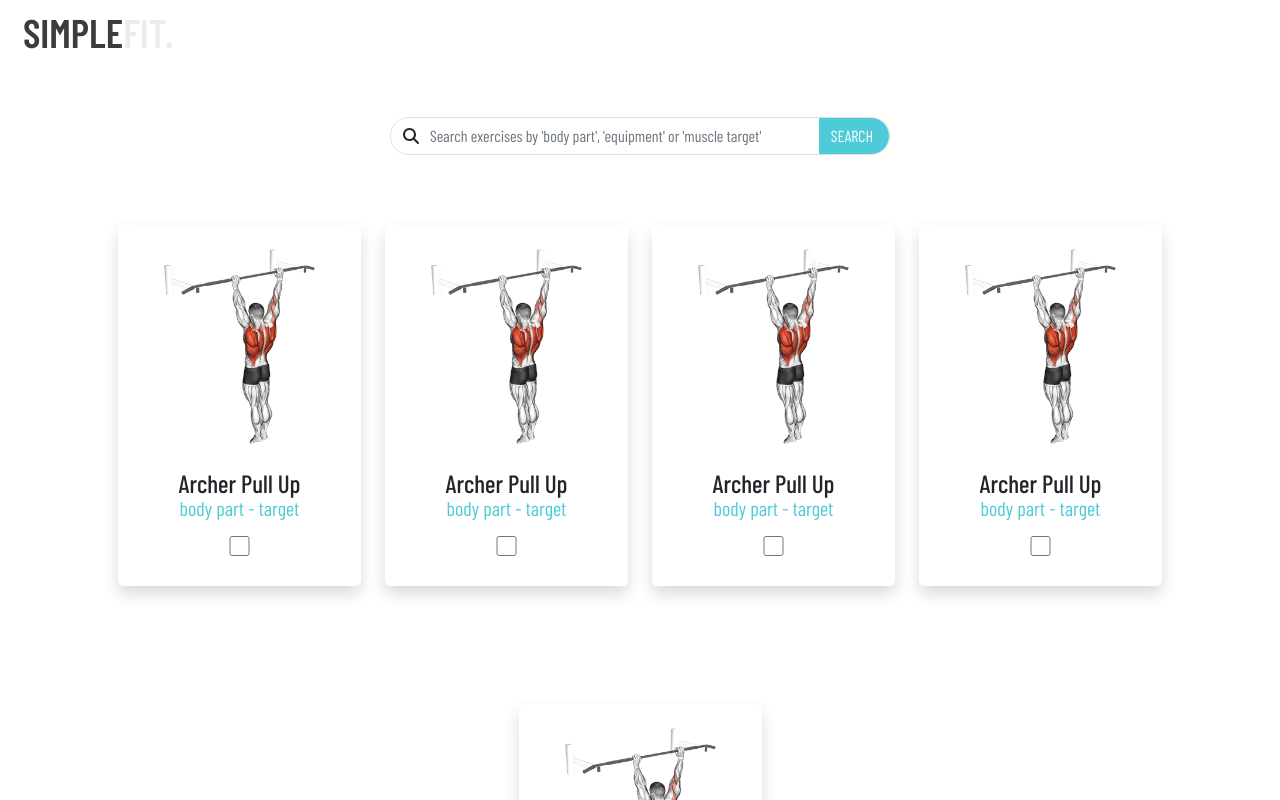
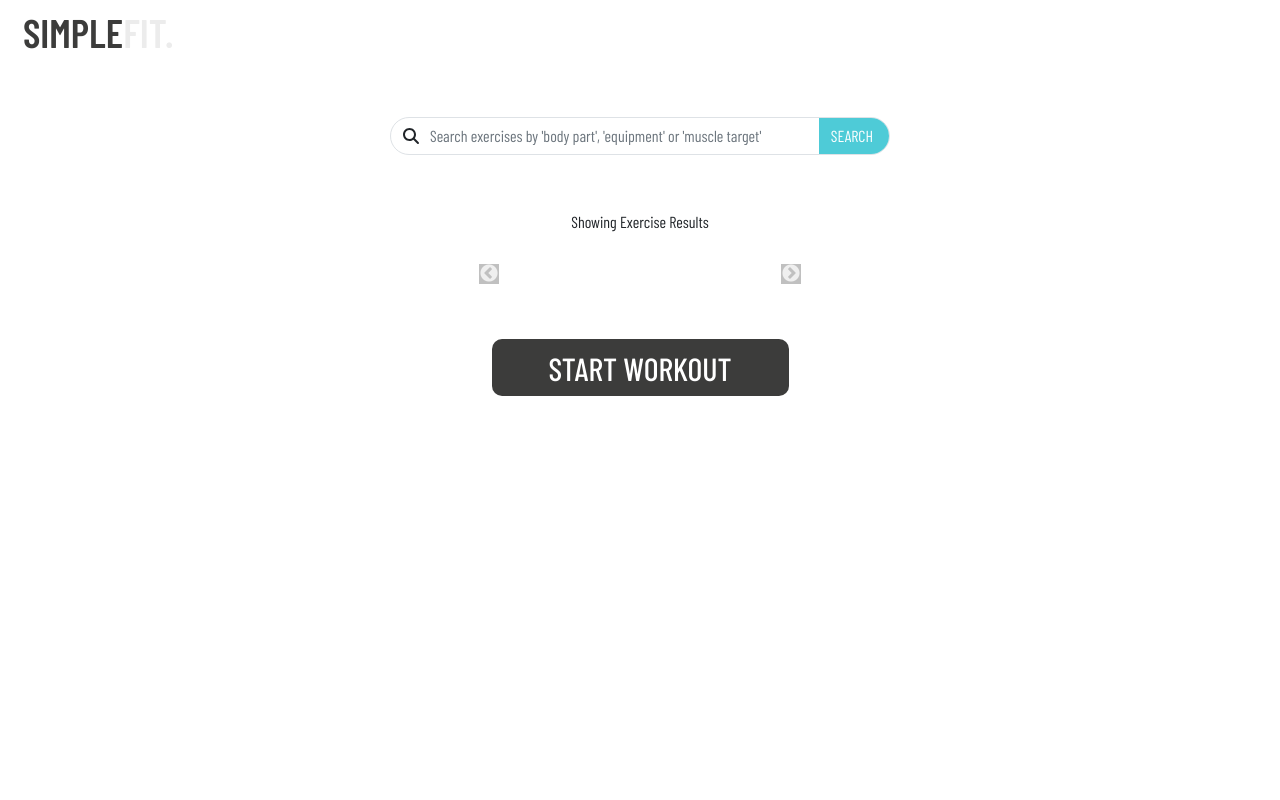
Before and after one commit to Boxie999/weightless-weightloss, a React (Create React App) app: page /BuildWorkoutX in a window 1280 px wide. Shown: the top 800 px of the page. Built offline with nearby package versions, Linux system fonts and the light colour scheme.

Commit message:
Added functionality to the BuildWorkoutX file by defining and tracking the states for the user search field and for the search results.

```diff
--- a/src/components/SearchResults.js
+++ b/src/components/SearchResults.js
@@ -58,7 +58,6 @@ const SearchResults = ( { exerciseResults, setExerciseResults }) => {
       <br />
         <Container fluid>
 
-
             <Slider {...settings}>
 
                 {exerciseResults.map((exercise, index) => (
--- a/src/pages/BuildWorkoutX.js
+++ b/src/pages/BuildWorkoutX.js
@@ -1,15 +1,62 @@
-import React, { useEffect } from "react";
+import React, { useEffect, useState } from "react";
 import { FontAwesomeIcon } from '@fortawesome/react-fontawesome'
 import { faSearch } from '@fortawesome/free-solid-svg-icons'
 import { NavLink } from "react-router-dom";
 import "../styles/BuildWorkout.css";
 import SearchResultCard from "../components/SearchResultCard";
+import exercises from "../exercises.json";
+import { Stack } from "react-bootstrap";
+import SearchResults from "../components/SearchResults";
 
 
 function WorkoutPicker() {
 
-    useEffect(() => { document.body.style.backgroundColor = 'white' }, [])
-    useEffect(() => { document.body.style.backgroundImage = 'linear-gradient(0deg, rgba(0, 233, 255, 0) 23%, rgba(62, 240, 220, 0) 80%)' }, [])
+    useEffect(() => { document.body.style.backgroundColor = 'white' }, []);
+
+    useEffect(() => { document.body.style.backgroundImage = 'linear-gradient(0deg, rgba(0, 233, 255, 0) 23%, rgba(62, 240, 220, 0) 80%)' }, []);
+
+    const [searchTerm, setSearchTerm] = useState(""); // This tracks and represents what the user will type into the search field
+
+    const [exerciseResults, setExerciseResults] = useState([]); // This tracks and represents the entire COLLECTION of search results DISPLAYED after the search is submitted
+
+
+    const handleSubmit = async () => {
+
+        if(searchTerm) {
+
+            const exerciseSearchResults = exercises;
+
+            // This mimics the API call, and is the full array of exercises that is produced from the API call/request
+            // USED THIS TO CONSERVE API CALL CREDITS
+            //************************
+            //await retrieveApiData("https://exercisedb.p.rapidapi.com/exercises", searchOptions)
+
+            // The searchOptions contains the information that will authorise the API call during the search
+
+            //***********************
+
+            //console.log(exerciseSearchResults);
+
+            // Now, we want to add actual search functionality, by filtering through the array of objects and grabbing all objects with values that correspond to the search term. The proviso is that they are all body weight exercises.
+
+            const specificExerciseSearches = exerciseSearchResults.filter((exercise) => (exercise.equipment.toLowerCase() === "body weight")
+            && (exercise.bodyPart.toLowerCase().includes(searchTerm)
+            || exercise.equipment.toLowerCase().includes(searchTerm)
+            || exercise.name.toLowerCase().includes(searchTerm)
+            || exercise.target.toLowerCase().includes(searchTerm)
+            )
+            )
+
+            // We want to ensure that, after the search result is submitted, the search field is cleared and the exerciseResult state value is set to the resulting data from the search.
+
+            setSearchTerm("");
+
+            setExerciseResults(specificExerciseSearches);
+
+            //console.log(specificExerciseSearches);
+
+        }
+    }
 
     return (
         <div className="text-center">
@@ -17,21 +64,27 @@ function WorkoutPicker() {
                 <span className="input-group-text bg-transparent border-0">
                     <FontAwesomeIcon id="searchIcon" icon={faSearch} />
                 </span>
-                <input id="exerciseSearchInput" type="search" className="form-control border-0 bg-transparent" placeholder="Search exercises by 'body part', 'equipment' or 'muscle target'" aria-label="Search" aria-describedby="search-addon" />
+                <input id="exerciseSearchInput" type="search"
+                value={searchTerm}
+                onChange={(event) => {setSearchTerm(event.target.value.toLowerCase())}}
+                className="form-control border-0 bg-transparent" placeholder="Search exercises by 'body part', 'equipment' or 'muscle target'" aria-label="Search" aria-describedby="search-addon" />
                 <div className="input-group-append">
-                    <button id="searchButton" className="btn btn-outline-secondary border-0" type="button">SEARCH</button>
+                    <button id="searchButton" className="btn btn-outline-secondary border-0" type="button"
+                    onClick={handleSubmit}>SEARCH</button>
                 </div>
             </div>
+
             <div id="searchResults" class="row row-cols-1 row-cols-md-4 d-flex justify-content-center">
-                <SearchResultCard></SearchResultCard>
-                <SearchResultCard></SearchResultCard>
-                <SearchResultCard></SearchResultCard>
-                <SearchResultCard></SearchResultCard>
-                <SearchResultCard></SearchResultCard>
+                <SearchResults
+                exerciseResults={exerciseResults}
+                setExerciseResults={setExerciseResults} />
             </div>
-            <button className="btn btn-primary border-0 btn-lg chooseButton text-center" href="#" role="button">START WORKOUT</button>
+
+            <button className="btn btn-primary border-0 btn-lg chooseButton text-center" href="#" type="button">START WORKOUT</button>
         </div>
     );
 }
 
+
+
 export default WorkoutPicker;
```
